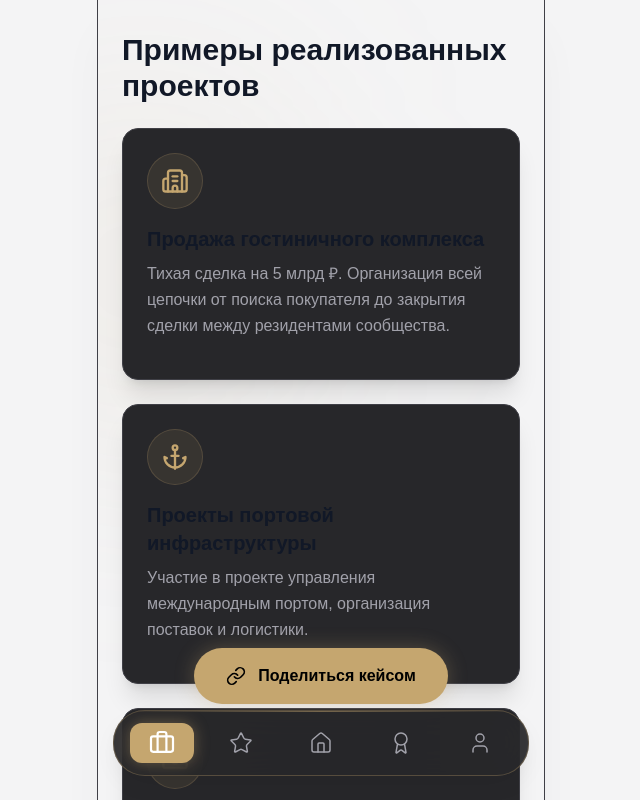
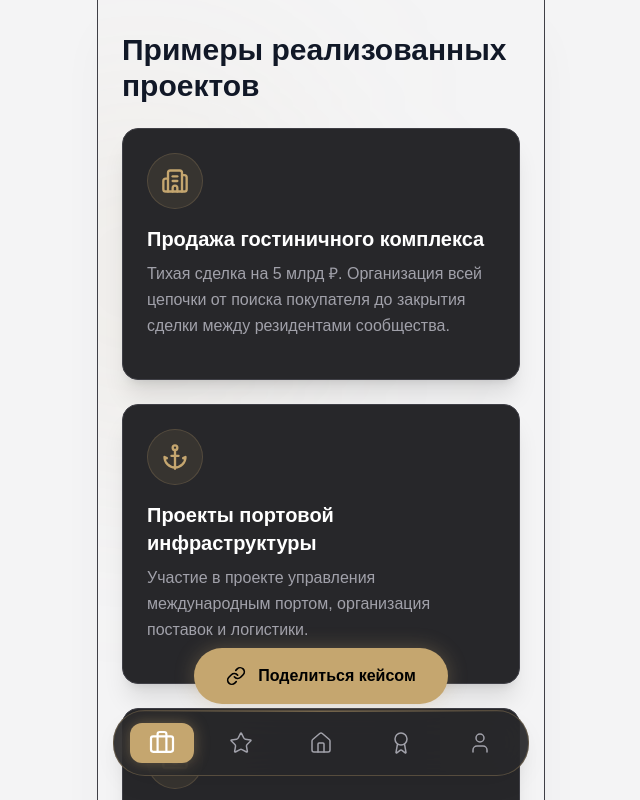
Before and after one commit to Ivchenkopro/ivchenko.pro, a Next.js app: page /cases in a window 1280 px wide. Shown: the top 800 px of the page, without its empty margins (319-959 px from the left). Built offline with nearby package versions, Linux system fonts and the light colour scheme.

Commit message:
Remove Hero gradient and fix Case card titles color

```diff
--- a/src/app/cases/page.tsx
+++ b/src/app/cases/page.tsx
@@ -106,7 +106,7 @@ function CaseCard({ icon, title, description, details }: { icon: React.ReactNode
       <div className="mb-4 bg-[#C5A66F]/10 w-14 h-14 rounded-full flex items-center justify-center border border-[#C5A66F]/20">
         {icon}
       </div>
-      <h3 className="text-xl font-bold text-[var(--foreground)] mb-2">{title}</h3>
+      <h3 className="text-xl font-bold text-[var(--card-foreground)] mb-2">{title}</h3>
       <p className="text-[var(--muted-foreground)] leading-relaxed mb-4">{description}</p>
       {details && (
         <div className="bg-[var(--secondary)]/50 rounded-xl p-4 border border-[var(--border)]">
--- a/src/app/page.tsx
+++ b/src/app/page.tsx
@@ -29,7 +29,7 @@ export default function Home() {
             priority
           />
           {/* Gradient Overlay for seamless transition to bg */}
-          <div className="absolute inset-0 bg-gradient-to-b from-transparent via-transparent to-[var(--background)] z-10" />
+          {/* <div className="absolute inset-0 bg-gradient-to-b from-transparent via-transparent to-[var(--background)] z-10" /> */}
           {/* <div className="absolute inset-0 bg-gradient-to-t from-[var(--background)] via-transparent to-transparent z-10" /> */}
         </div>
 
```
